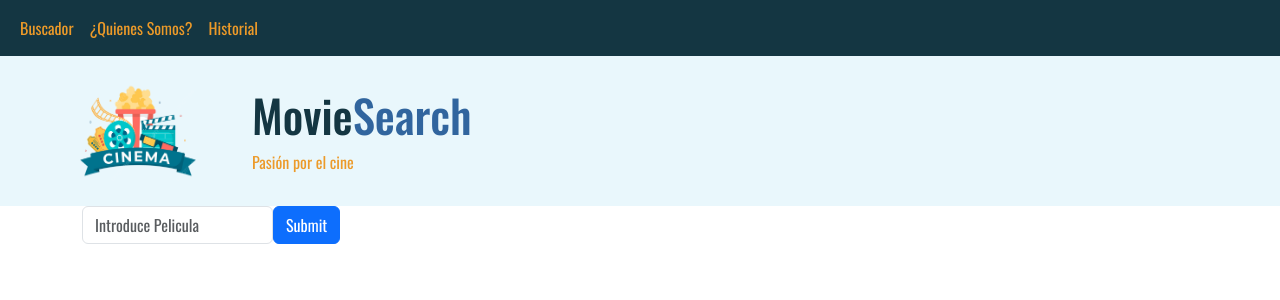
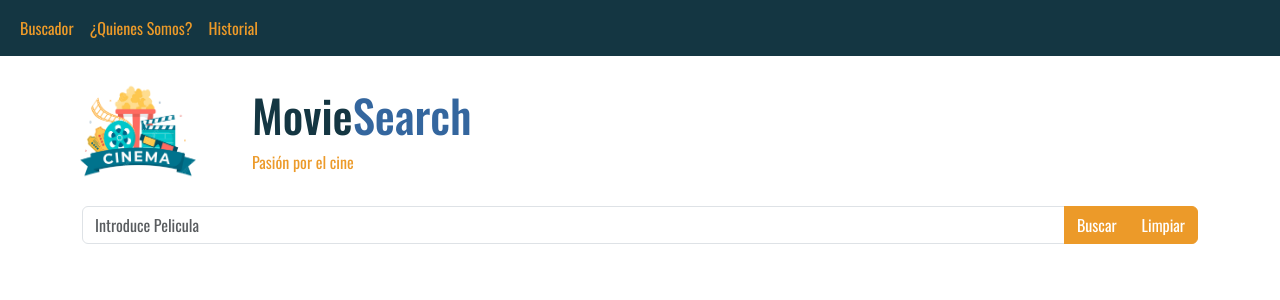
Before and after one commit to RFerreiraN/movie-search-react, a React (Vite) app: page / in a window 1280 px wide. Shown: the top 300 px of the page. Built offline with nearby package versions, Linux system fonts and the light colour scheme.

Commit message:
agregamos boton para limpiar la busqueda

```diff
--- a/src/Routes/Buscador.jsx
+++ b/src/Routes/Buscador.jsx
@@ -14,7 +14,7 @@ export const Buscador = () => {
 
   const onSubmitForm = (e) => {
     e.preventDefault()
-    if (busqueda.length === 0) return
+    if (busqueda.trim().length === 0) return
     console.log(busqueda)
     fetchPeliculas()
     setBusqueda("")
@@ -33,49 +33,56 @@ export const Buscador = () => {
 
 
   return (
-    <div className='container mb-3'>
-      <form className='container-buscador d-flex' onSubmit={onSubmitForm}>
-        <div>
+    <div className="container mb-5">
+
+      <div className="d-flex justify-content-center mb-4">
+        <form className="w-100 w-md-50" onSubmit={onSubmitForm}>
+          <div className="input-group">
             <input
               type="text"
               className="form-control"
               name="busqueda"
-            placeholder='Introduce Pelicula'
+              placeholder="Introduce Pelicula"
               value={busqueda}
               onChange={handleInput}
             />
+            <button type="submit" className="btn btn-primary">Buscar</button>
+            <button type="submit" className="btn btn-primary">Limpiar</button>
           </div>
-        <button type="submit" className="btn btn-primary">Submit</button>
         </form>
+      </div>
 
-      <div className="container mt-4">
+
       <div className="row g-3">
         {peliculas.map(item => (
           <div className="col-6 col-md-4 col-lg-3" key={item.id}>
-              <div className="card h-100">
+            <div className="card h-100 d-flex flex-column">
               <img
                 src={`${urlImage}${item.poster_path}`}
                 className="card-img-top"
-                  alt="pelicula-imagen"
+                alt={item.original_title}
                 style={{ height: "200px", objectFit: "cover" }}
               />
               <div className="card-body d-flex flex-column">
-                  <h5 className="card-title">{item.original_title}</h5>
+                <h5 className="card-title text-truncate" title={item.original_title}>
+                  {item.original_title}
+                </h5>
                 <p className="card-text flex-grow-1 overflow-hidden"
                   style={{
                     display: "-webkit-box",
                     WebkitLineClamp: 3,
                     WebkitBoxOrient: "vertical",
                     textOverflow: "ellipsis"
-                    }}> {item.overview}
+                  }}>
+                  {item.overview}
                 </p>
-                  <a href="#" className="btn btn-primary">Go somewhere</a>
+                <a href="#" className="btn btn-primary mt-auto">Ver detalle</a>
               </div>
             </div>
           </div>
         ))}
       </div>
     </div>
-    </div >
+
   )
 }
--- a/src/index.css
+++ b/src/index.css
@@ -103,10 +103,10 @@
 :root {
   --bs-primary: #143642;
   --bs-primary-rgb: 20, 54, 66;
-  --bs-primary-subtle : #0f4a8dd8;
+  --bs-primary-subtle: #0f4a8dd8;
   --bs-secondary: #EC9A29;
   --bs-secondary-rgb: 236, 154, 41;
-  --bs--info : #E9f7fc;
+  --bs-info : #E9f7fc;
   --bs-info-rgb : 233, 247, 252;
 
 }
@@ -173,11 +173,19 @@ body{
 }
 
 .container-logo span{
-
   color: var(--bs-primary-subtle);
 }
 
-.container-buscador{
-  padding: 0;
-  margin: 0;
+
+
+
+.btn-primary {
+  background-color: #EC9A29;
+  border-color: #EC9A29;
+  color: white;
 }
+
+.btn-primary:hover {
+  background-color: #d68921;
+  border-color: #d68921;
+}
```
Lines whose indentation alone changed are shown as unchanged.
